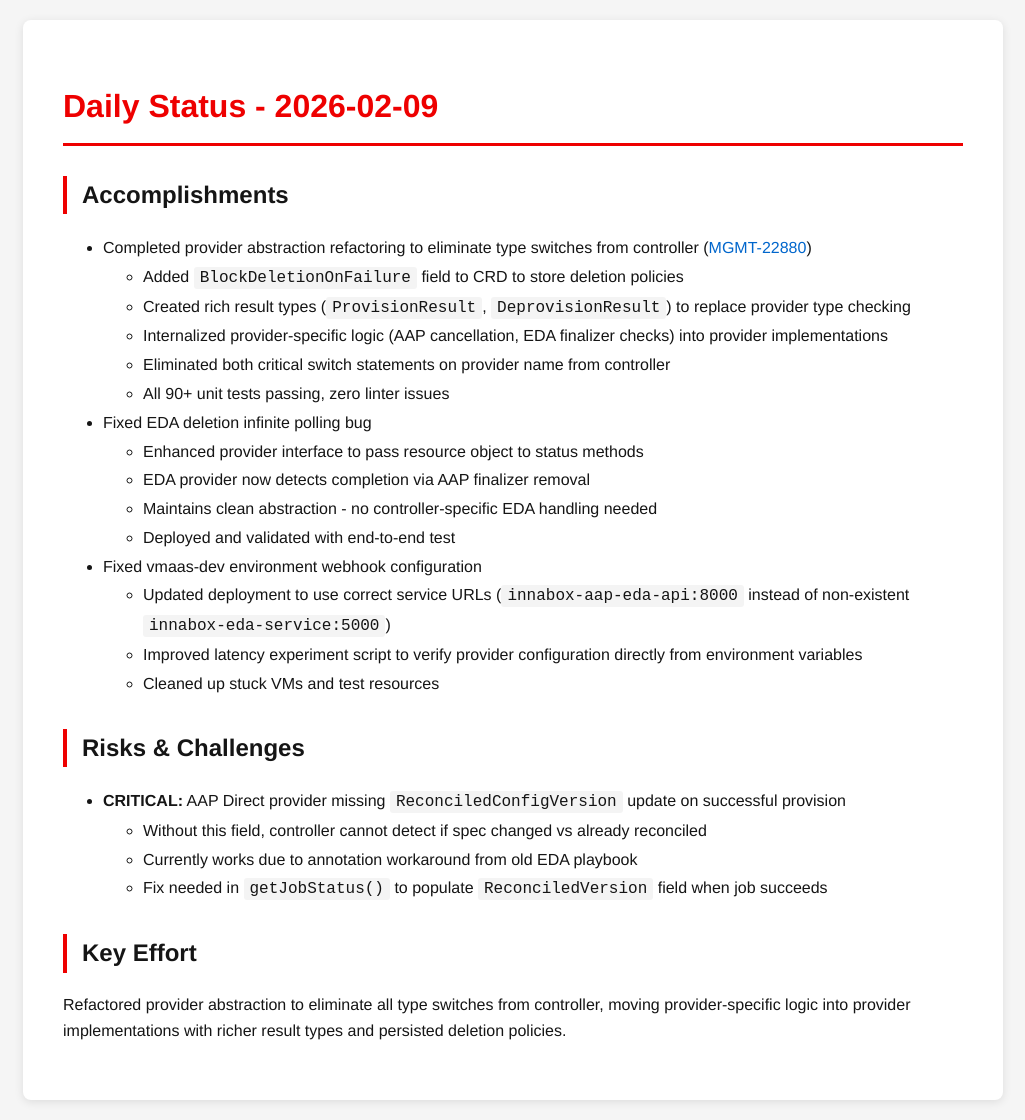
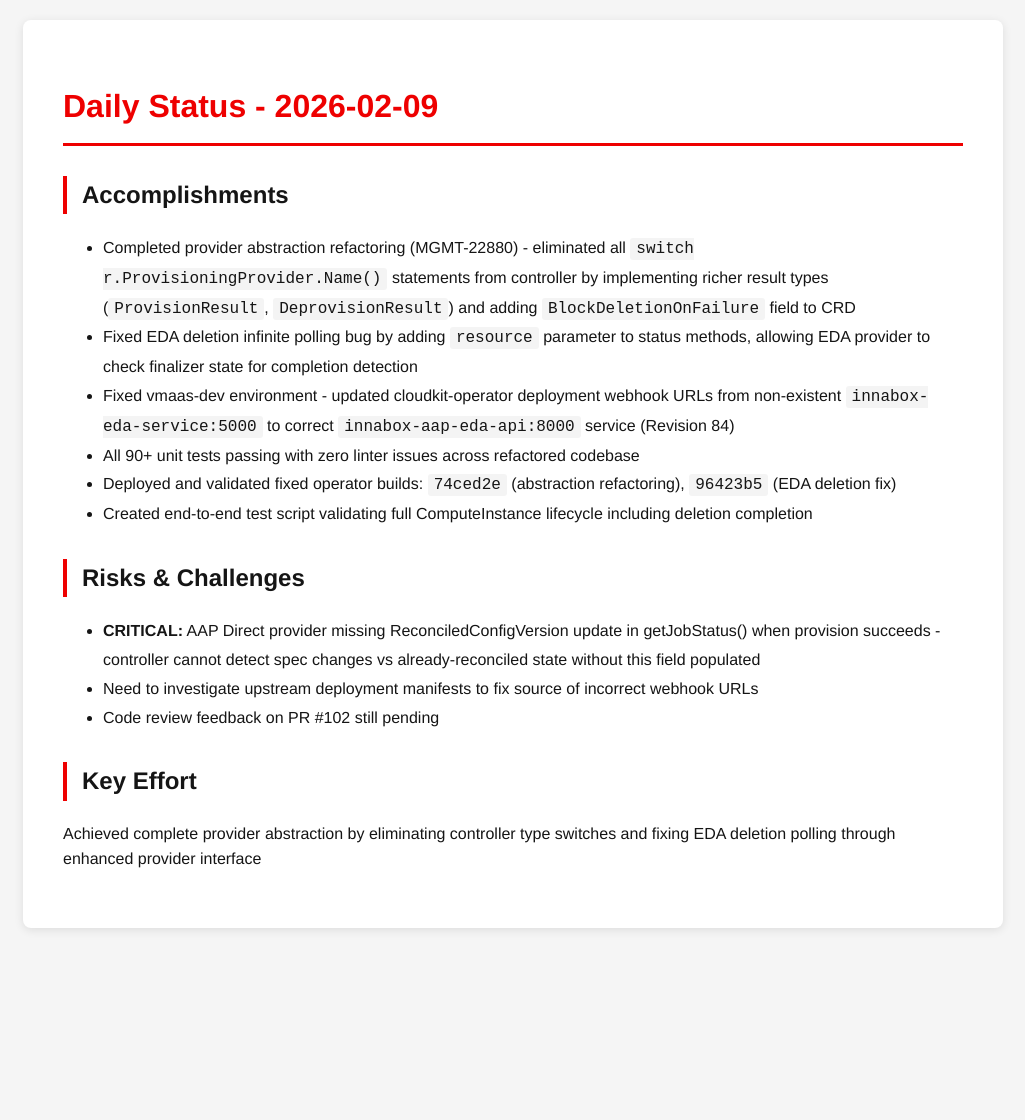
Before and after one commit to tzvatot/daily-status, a Jekyll site: the page built from 2026-02-09.md, in a window 1280 px wide. Shown: the whole page, without its empty margins (127-1152 px from the left). Built offline with Jekyll 4.4.1, drawn with Linux system fonts in a browser that asks for light colours; after the commit the page ends 948 px from its top, so only the background shows below that.

Commit message:
Daily status update - 2026-02-09

```diff
--- a/2026-02-09.md
+++ b/2026-02-09.md
@@ -7,27 +7,17 @@ date: 2026-02-09
 # Daily Status - 2026-02-09
 
 ## Accomplishments
-- Completed provider abstraction refactoring to eliminate type switches from controller ([MGMT-22880](https://issues.redhat.com/browse/MGMT-22880))
-  - Added `BlockDeletionOnFailure` field to CRD to store deletion policies
-  - Created rich result types (`ProvisionResult`, `DeprovisionResult`) to replace provider type checking
-  - Internalized provider-specific logic (AAP cancellation, EDA finalizer checks) into provider implementations
-  - Eliminated both critical switch statements on provider name from controller
-  - All 90+ unit tests passing, zero linter issues
-- Fixed EDA deletion infinite polling bug
-  - Enhanced provider interface to pass resource object to status methods
-  - EDA provider now detects completion via AAP finalizer removal
-  - Maintains clean abstraction - no controller-specific EDA handling needed
-  - Deployed and validated with end-to-end test
-- Fixed vmaas-dev environment webhook configuration
-  - Updated deployment to use correct service URLs (`innabox-aap-eda-api:8000` instead of non-existent `innabox-eda-service:5000`)
-  - Improved latency experiment script to verify provider configuration directly from environment variables
-  - Cleaned up stuck VMs and test resources
+- Completed provider abstraction refactoring (MGMT-22880) - eliminated all `switch r.ProvisioningProvider.Name()` statements from controller by implementing richer result types (`ProvisionResult`, `DeprovisionResult`) and adding `BlockDeletionOnFailure` field to CRD
+- Fixed EDA deletion infinite polling bug by adding `resource` parameter to status methods, allowing EDA provider to check finalizer state for completion detection
+- Fixed vmaas-dev environment - updated cloudkit-operator deployment webhook URLs from non-existent `innabox-eda-service:5000` to correct `innabox-aap-eda-api:8000` service (Revision 84)
+- All 90+ unit tests passing with zero linter issues across refactored codebase
+- Deployed and validated fixed operator builds: `74ced2e` (abstraction refactoring), `96423b5` (EDA deletion fix)
+- Created end-to-end test script validating full ComputeInstance lifecycle including deletion completion
 
 ## Risks & Challenges
-- **CRITICAL:** AAP Direct provider missing `ReconciledConfigVersion` update on successful provision
-  - Without this field, controller cannot detect if spec changed vs already reconciled
-  - Currently works due to annotation workaround from old EDA playbook
-  - Fix needed in `getJobStatus()` to populate `ReconciledVersion` field when job succeeds
+- **CRITICAL:** AAP Direct provider missing ReconciledConfigVersion update in getJobStatus() when provision succeeds - controller cannot detect spec changes vs already-reconciled state without this field populated
+- Need to investigate upstream deployment manifests to fix source of incorrect webhook URLs
+- Code review feedback on PR #102 still pending
 
 ## Key Effort
-Refactored provider abstraction to eliminate all type switches from controller, moving provider-specific logic into provider implementations with richer result types and persisted deletion policies.
+Achieved complete provider abstraction by eliminating controller type switches and fixing EDA deletion polling through enhanced provider interface
```
